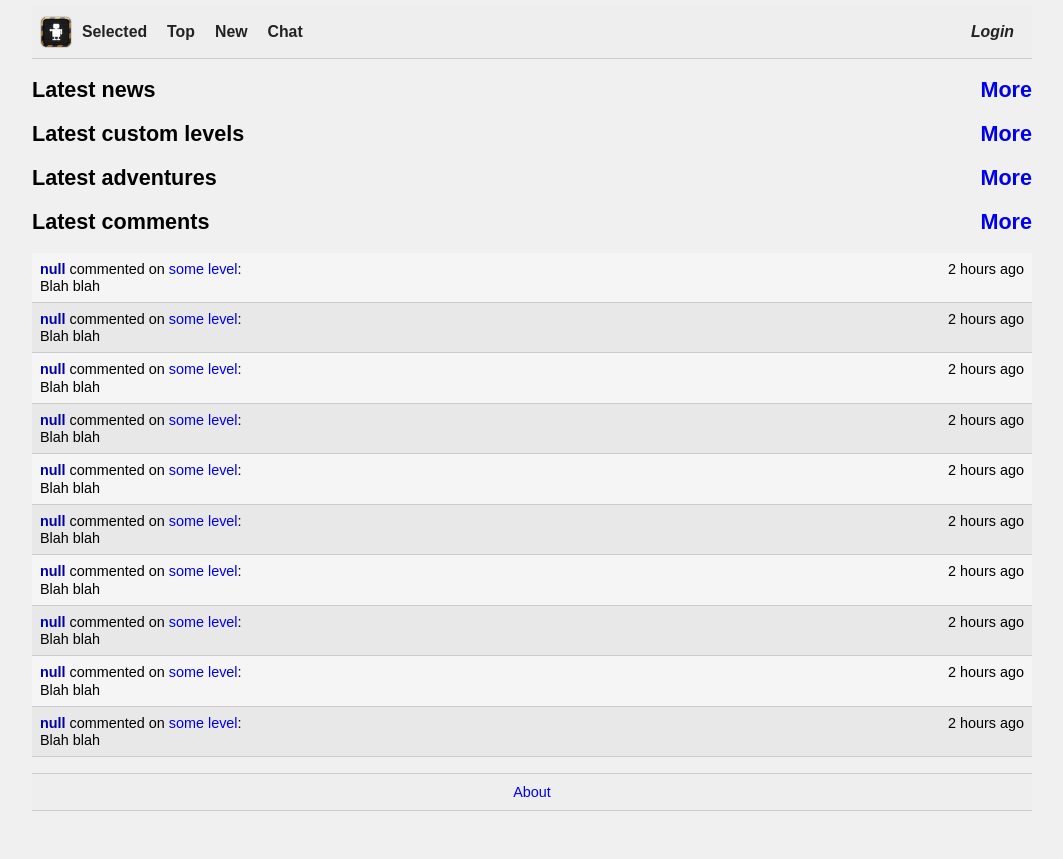
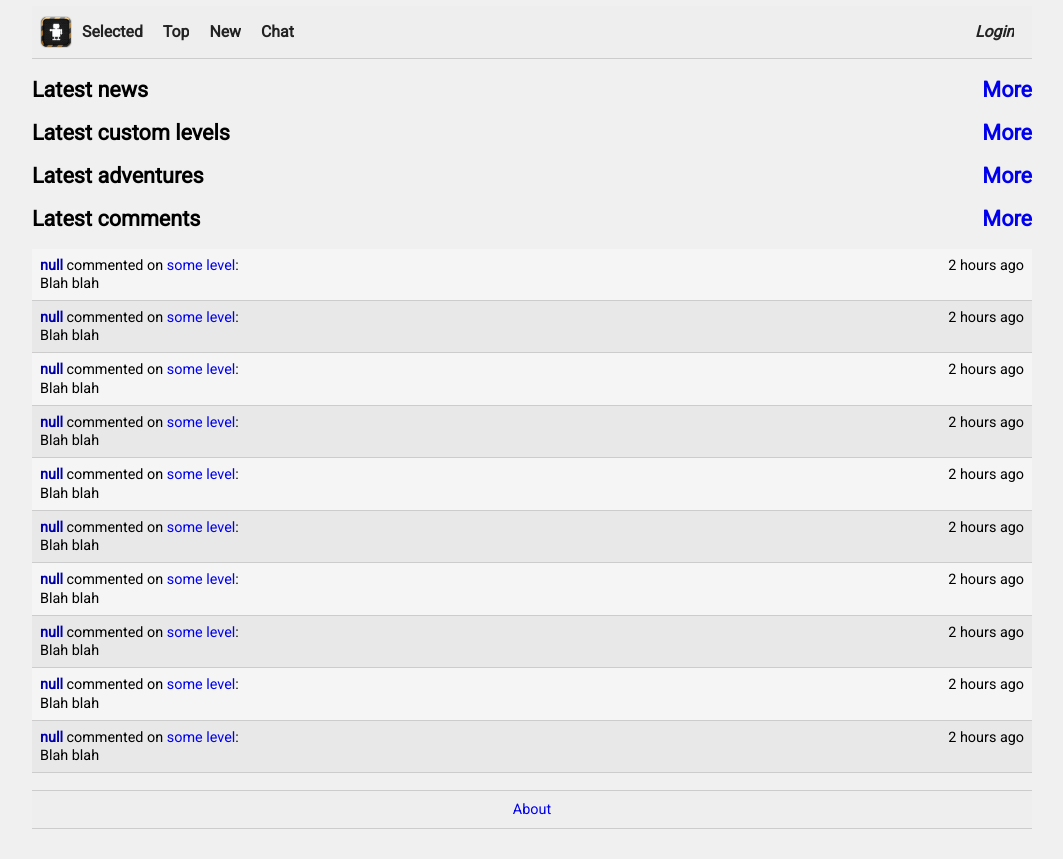
Before and after one commit to principia-game/principia-web, a PHP site: page /index.php in a window 1280 px wide. Shown: the whole page, without its empty margins (108-1171 px from the left). Before the commit the page ends 811 px from the top, so only its background shows below. Run offline with PHP 8.4, Linux system fonts and the light colour scheme; data that the repository does not hold is empty; style sheets or scripts are compiled from the project's sources.

Commit message:
Change primary font to Roboto.

```diff
--- a/assets/css/style.scss
+++ b/assets/css/style.scss
@@ -1,7 +1,7 @@
 
 body {
 	background-color: #f0f0f0;
-	font-family: "Arial", sans-serif;
+	font-family: "Roboto", "Arial", sans-serif;
 	font-weight: 300;
 	font-size: 0.9em;
 	padding-bottom: 30px;
--- a/lib/layout/header.php
+++ b/lib/layout/header.php
@@ -3,7 +3,8 @@
 	<head>
 		<meta charset="utf-8">
 		<title>Principia - Home</title>
-		<link rel="stylesheet" href="assets/css/style.css" type="text/css"/>
+		<link rel="stylesheet" href="assets/css/style.css" type="text/css">
+		<link href="https://fonts.googleapis.com/css?family=Roboto&display=swap" rel="stylesheet">
 	</head>
 	<body>
 		<div class="top">
```
